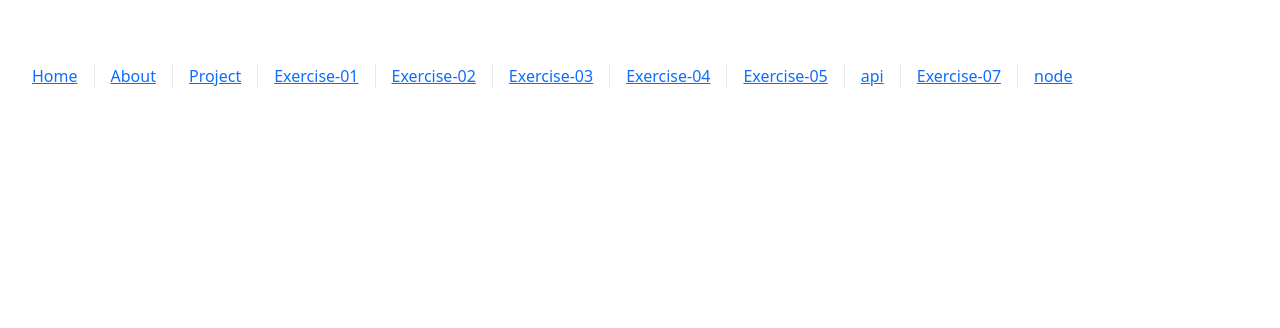
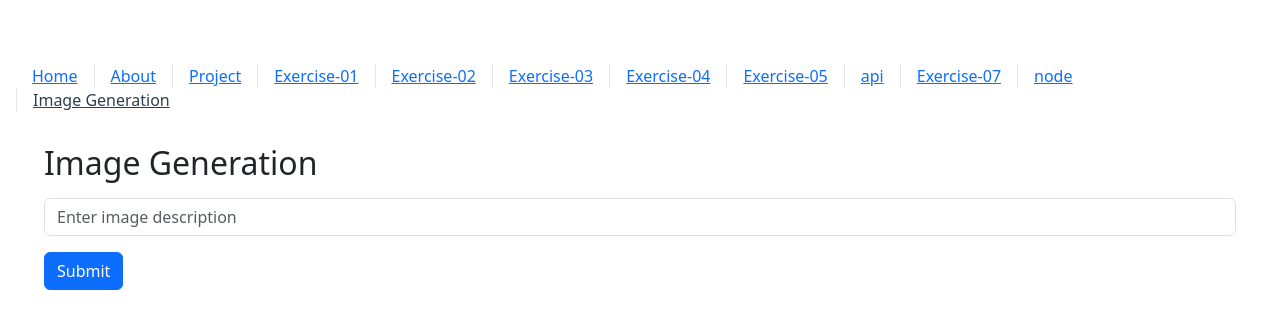
Before and after one commit to purin-kan/vue, a Vue app: page /image_generation in a window 1280 px wide. Shown: the top 328 px of the page. Built offline with nearby package versions, Linux system fonts and the light colour scheme; the HTML template or start-up script is replaced by a standard one; what vue3-ytframe would draw is missing.

Commit message:
added image generation (not working)

```diff
--- a/src/App.vue
+++ b/src/App.vue
@@ -16,6 +16,7 @@ import HelloWorld from './components/HelloWorld.vue'
     <RouterLink to="/api">api</RouterLink>
     <RouterLink to="/Exercise-07">Exercise-07</RouterLink>
     <RouterLink to="/node">node</RouterLink>
+    <RouterLink to="/image_generation">Image Generation</RouterLink>
   </nav>
 
   <RouterView />
--- a/src/router/index.js
+++ b/src/router/index.js
@@ -68,6 +68,11 @@ const router = createRouter({
     path: '/node',
     name: 'node',
     component: () => import('../views/node.vue')
+    },
+    {
+    path: '/image_generation',
+    name: 'image_generation',
+    component: () => import('../views/image_generation.vue')
     }
   ]
 })
--- /dev/null
+++ b/src/views/image_generation.vue
@@ -0,0 +1,30 @@
+<template>
+    <div class="container-fluid">
+        <div>
+            <h2 class='mt-3'>Image Generation</h2>
+            <input type="text" v-model="prompt" class="form-control mt-3" placeholder="Enter image description" />
+            <button type="submit" @click="createImg()" class="btn btn-primary mt-3 mb-3">Submit</button>
+        </div>
+    </div>
+</template>
+
+<script setup>
+import { ref } from 'vue'
+import axios from 'axios'
+
+const prompt = ref('')
+
+const handleChange = (e) => {
+    prompt.value = e.target.value;
+}
+
+const setImage = (url) => {
+    console.log(url);
+}
+
+const createImg = async () => {
+    const response = await axios.post("http://localhost:8080/create", { prompt: prompt.value })
+    setImage(response.data)
+}
+
+</script>
```
